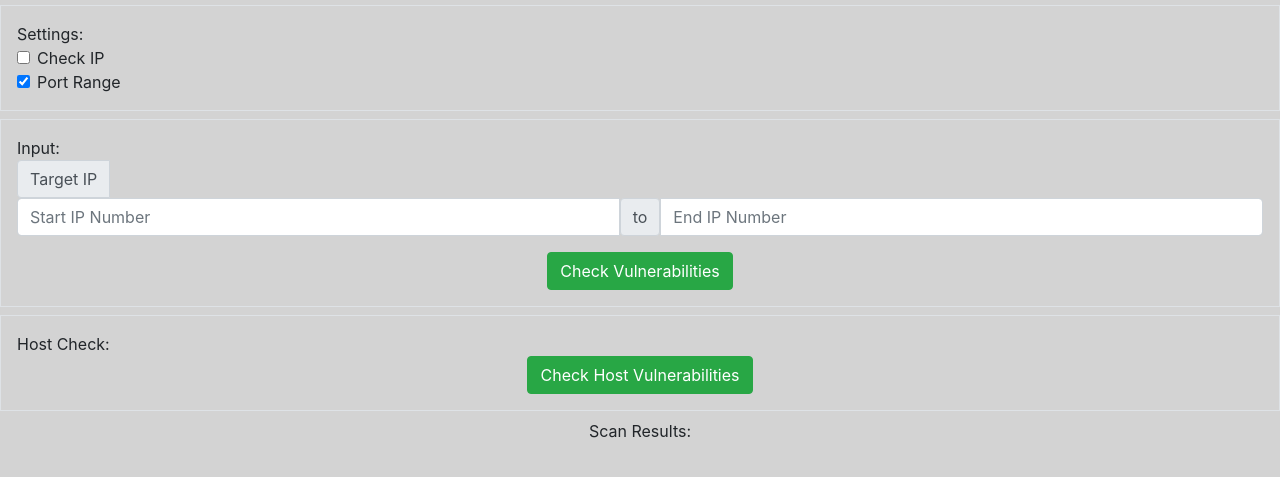
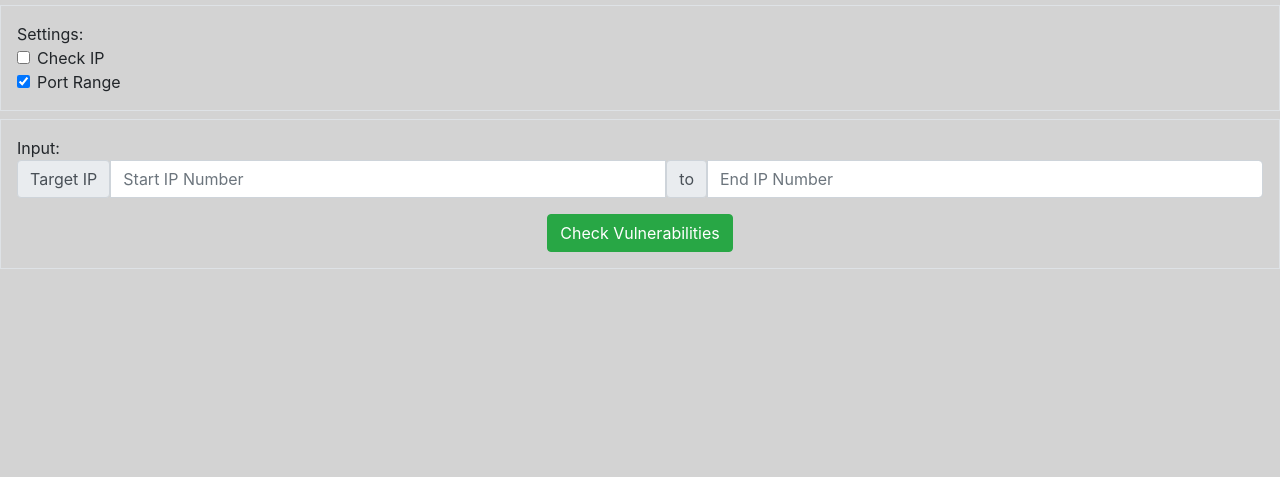
Before and after one commit to SomewhatCyncial/Team-Epsilion, a website: page html/EnumerationMachine.html in a window 1280 px wide. Shown: the part 219-696 px from the top of the page. Drawn offline with nearby package versions, Linux system fonts and the light colour scheme; files that its build step writes are made by us from their sources; files whose address does not match are found by name.

Commit message:
more UI changes

```diff
--- a/html/EnumerationMachine.html
+++ b/html/EnumerationMachine.html
@@ -52,10 +52,8 @@
     </div>
     <div class="container-fluid p-3 my-2 border">Input:
         <div class="input-group">
-            <div class="input-group-prepend">
-              <span class="input-group-text" >Target IP</span>
-            </div>
             <div class="input-group mb-3">
+                <span class="input-group-text" >Target IP</span>
                 <input type="text" class="form-control" placeholder="Start IP Number" id="startPort" aria-label="StartPort">
                 <span class="input-group-text">to</span>
                 <input type="text" class="form-control" placeholder="End IP Number" id="endPort" aria-label="EndPort">
@@ -65,13 +63,7 @@
             <input type ="button" class="btn btn-success" id="vulnerabilityCheck" value = "Check Vulnerabilities"/>
           </div>
     </div>
-    <div class="container-fluid p-3 my-2 border">Host Check:
-        <div class="d-flex justify-content-center">
-            <input type = "button" class="btn btn-success" id = "vulnerabilityCheckHost" value ="Check Host Vulnerabilities"/>
-        </div>
-    </div>
-    <div class = scanBanner>Scan Results:</div>
-    <div id = "scanResults"></div>
+
 
 
     <!-- Optional JavaScript -->
```
